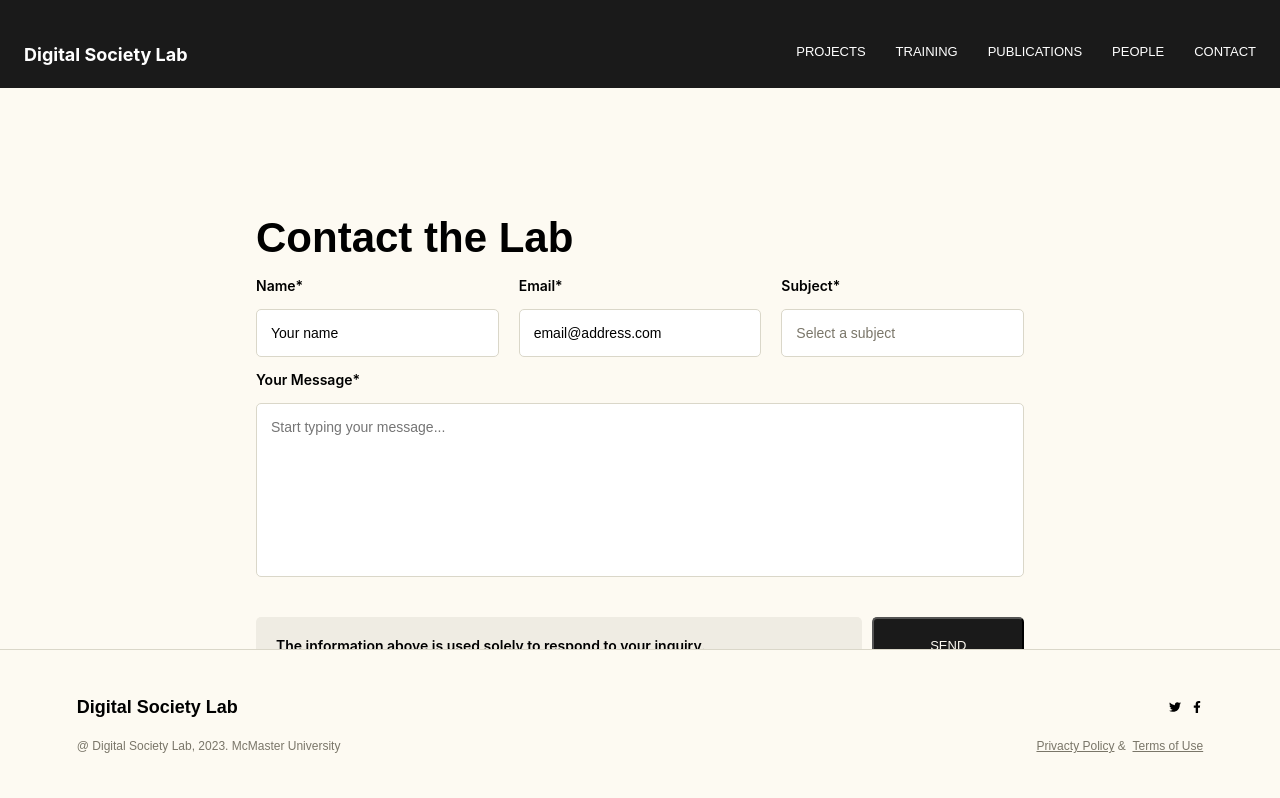
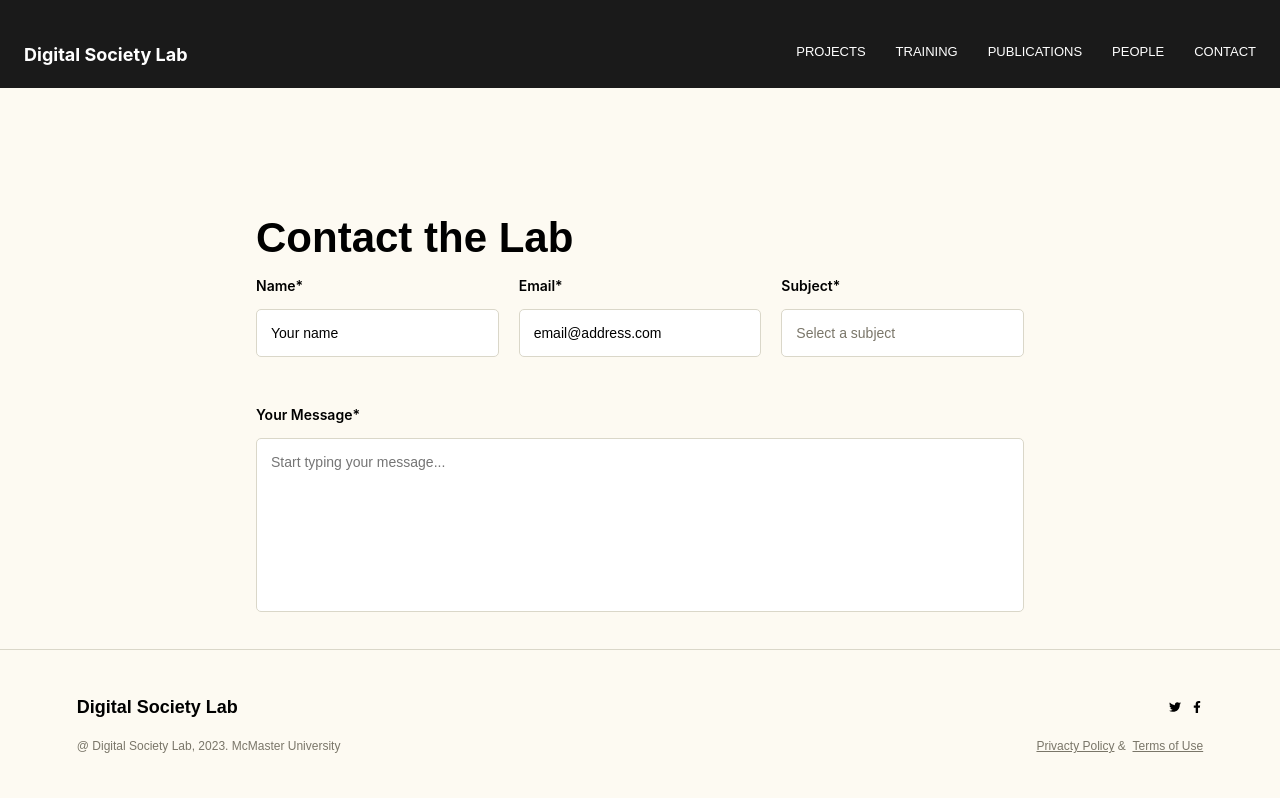
Before and after one commit to DSL-Project/dsl-project, a React (Create React App) app: page /contact in a window 1280 px wide. Shown: the top 798 px of the page. Built offline with nearby package versions, Linux system fonts and the light colour scheme; no server answers; a web font is replaced by a local one.

Commit message:
added space on top of textarea in Contact form

```diff
--- a/src/styles/contact.scss
+++ b/src/styles/contact.scss
@@ -42,6 +42,7 @@
     width: 100%;
     display: flex;
     flex-direction: column;
+    padding-top: 1.75rem;
     label {
       padding: 0.7rem 0;
     }
```
